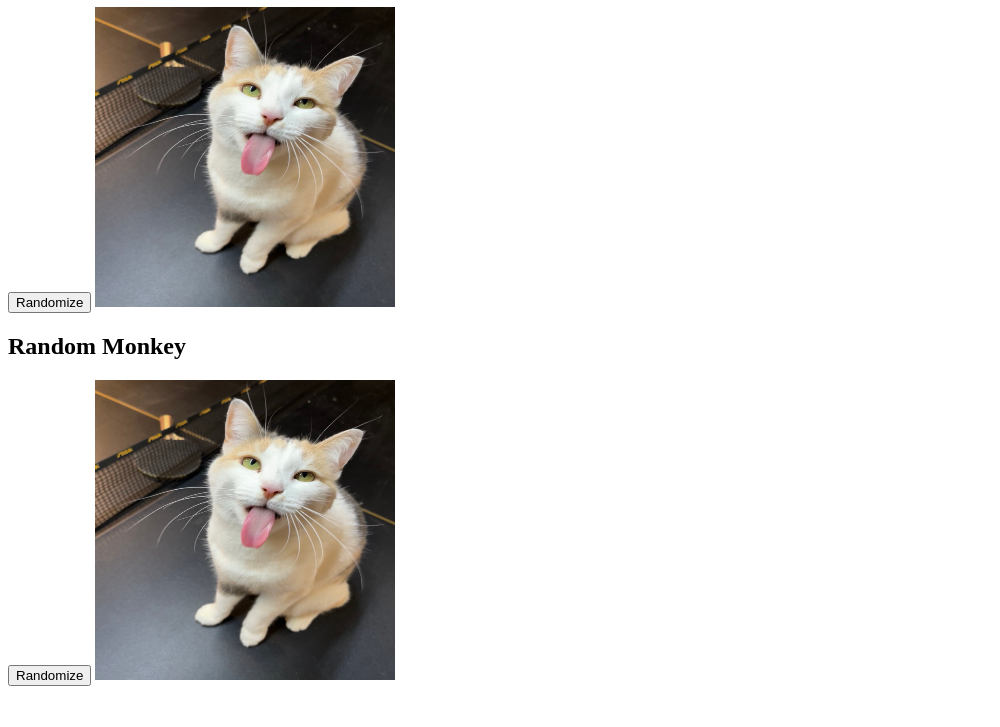
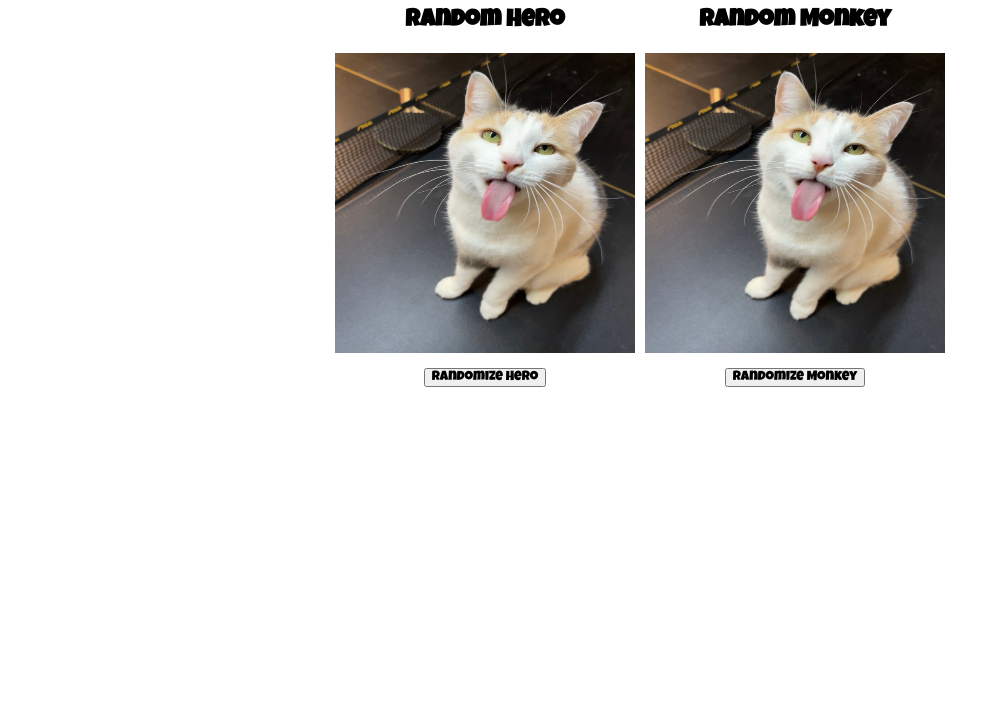
Before and after one commit to Chimphead73/bloonsrandomizer, a plain HTML site: page mainpage/index.html in a window 1280 px wide. Shown: the part 73-800 px from the top of the page, without its empty margins (0-1000 px from the left). Drawn offline with Linux system fonts and the light colour scheme.

Commit message:
bloons font!

```diff
--- a/mainpage/index.html
+++ b/mainpage/index.html
@@ -9,12 +9,23 @@
     <link rel="icon" href="mongee.ico">
 </head>
 <body>
-    <h1>Random Hero</h1>
-    <button onclick="getRandomImageHero()">Randomize</button>
-    <img id="resultHero" src="assets/placeholder.jpg" alt="Random Image">
-    <h2>Random Monkey</h2>
-    <button onclick="getRandomImageMonkey()">Randomize</button>
-    <img id="resultMonkey" src="assets/placeholder.jpg" alt="Random Image">
+    <h1>Random Hero and Monkey</h1>
+    <div class="image-container">
+      <div>
+        <h2>Random Hero</h2>
+        <img id="resultHero" src="assets/placeholder.jpg" alt="Random Hero Image">
+        <div class="randomize-button-container">
+          <button onclick="getRandomImageHero()" class="randomize-button">Randomize Hero</button>
+        </div>
+      </div>
+      <div>
+        <h2>Random Monkey</h2>
+        <img id="resultMonkey" src="assets/placeholder.jpg" alt="Random Monkey Image">
+        <div class="randomize-button-container">
+          <button onclick="getRandomImageMonkey()" class="randomize-button">Randomize Monkey</button>
+        </div>
+      </div>
+    </div>
     <script src="coolcode.js"></script>
 </body>
 </html>
--- a/mainpage/style.css
+++ b/mainpage/style.css
@@ -1,8 +1,32 @@
-#resultHero {
+.image-container {
+    display: flex;
+    flex-wrap: wrap;
+    justify-content: center;
+    gap: 10px;
+    text-align: center;
+  }
+  .image-container img {
     width: 300px;
     height: 300px;
   }
-  #resultMonkey {
-    width: 300px;
-    height: 300px;
+  .randomize-button-container {
+    display: flex;
+    justify-content: center;
   }
+  .randomize-button {
+    font-family: "LuckiestGuy", cursive;
+    margin-top: 10px;
+    font-family: 'Luckiest Guy', Arial, sans-serif;
+  }
+  body {
+    font-family: "LuckiestGuy";
+    text-align: center;
+    font-family: 'Luckiest Guy', Arial, sans-serif;
+  }
+  h1 {
+    margin-top: 0;
+  }
+  @font-face {
+    font-family: 'Luckiest Guy';
+    src: url('assets/LuckiestGuy-Regular.ttf') format('truetype');
+  }
```
Also changed, not shown: mainpage/assets/LuckiestGuy-Regular.ttf (added).
